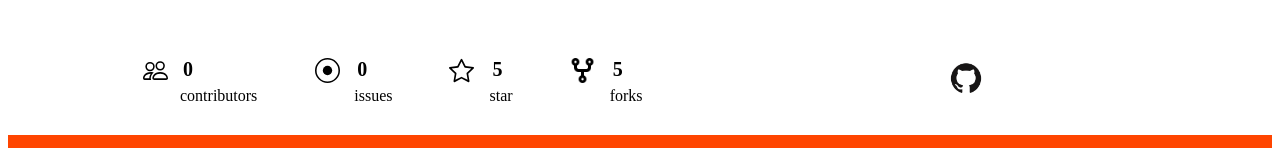
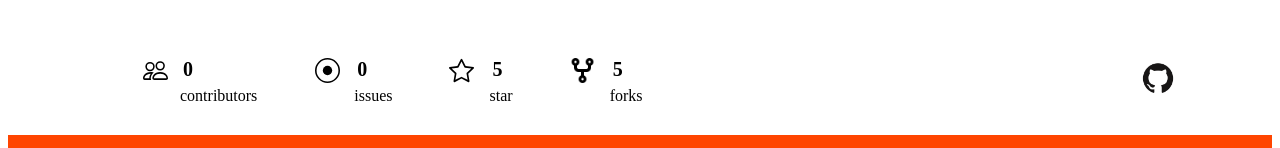
Before and after one commit to HajareSakshi/webcraft-task1, a plain HTML site: page index.html in a window 1280 px wide. Shown: the part 323-471 px from the top of the page. Drawn offline with Linux system fonts and the light colour scheme.

Commit message:
Update style.css

```diff
--- a/style.css
+++ b/style.css
@@ -18,7 +18,7 @@
 }
 #gitlogo{
     height: 40px;
-    margin-left:120%;
+    margin-left:600%;
 }
 .icon{
     height: 25px;
```
